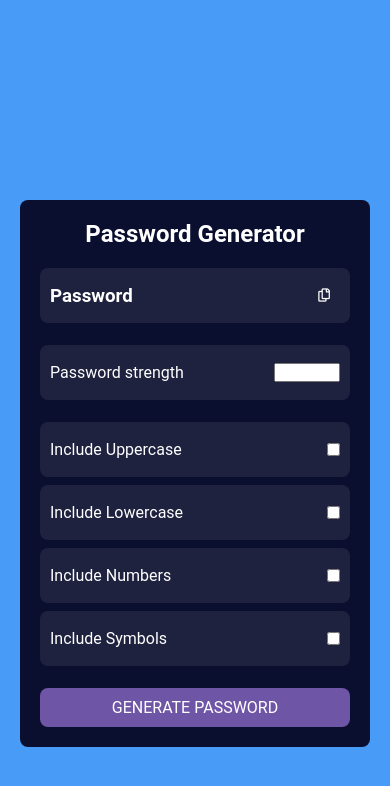
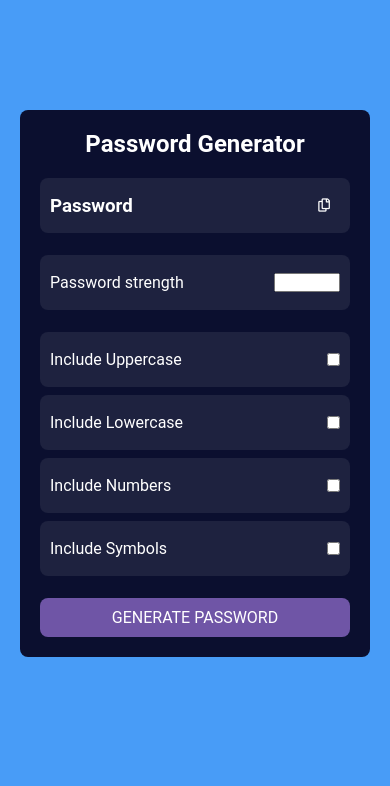
Before and after one commit to mariamapciaurii/password-generator-tool, a React (Create React App) app: page / in a window 390 px wide. Shown: the top 786 px of the page. Built offline with nearby package versions, Linux system fonts and the light colour scheme.

Commit message:
adding media for generator container

```diff
--- a/src/App.css
+++ b/src/App.css
@@ -18,8 +18,19 @@ a{
 .Generator-Container{
   width: 350px;
   margin: 0 auto;
-  padding-top: 200px;
+  padding-top: 80px;
 }
+@media only screen and (max-width: 600px) {
+  .Generator-Container {
+    padding-top: 42px;
+  }
+}
+@media only screen and (max-width: 812px) {
+  .Generator-Container {
+    padding-top: 110px;
+  }
+}
+
 .Generator-Container__Content{
   background: #0B0F2F;
   border-radius: 8px;
```
